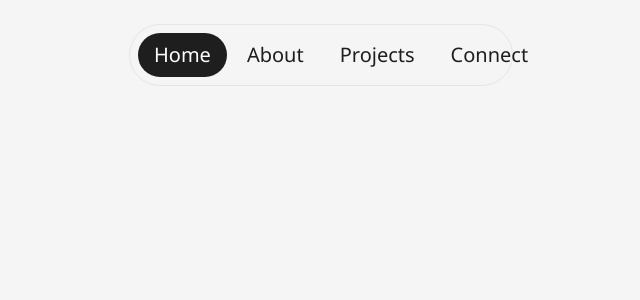
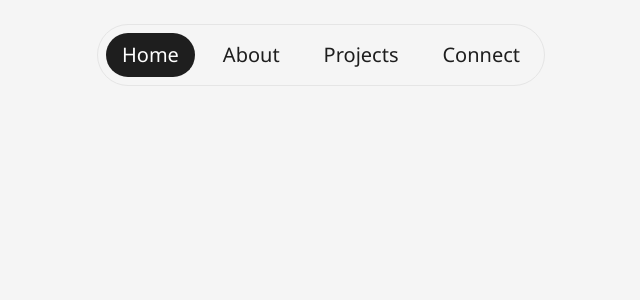
Before and after one commit to kwlsq/code-challenge-02, a Next.js app: page / in a window 1280 px wide. Shown: the top 300 px of the page, without its empty margins (319-959 px from the left). Built offline with nearby package versions, Linux system fonts and the light colour scheme.

Commit message:
fix max width for desktop

```diff
--- a/src/app/components/Navbar/index.tsx
+++ b/src/app/components/Navbar/index.tsx
@@ -14,7 +14,7 @@ const Navbar = () => {
   ];
 
   return (
-    <nav className="items-center relative flex gap-1 rounded-full border border-[#E5E5E5] justify-between py-1 px-1 mx-auto my-6 max-w-96 lg:text-xl lg:w-md lg:p-2 lg:max-w">
+    <nav className="items-center relative flex gap-1 rounded-full border border-[#E5E5E5] justify-between py-1 px-1 mx-auto my-6 max-w-96 lg:text-xl lg:w-md lg:p-2 lg:max-w-md">
       {navLinks.map(({ href, label }) => {
         const isActive = pathname === href;
 
```
